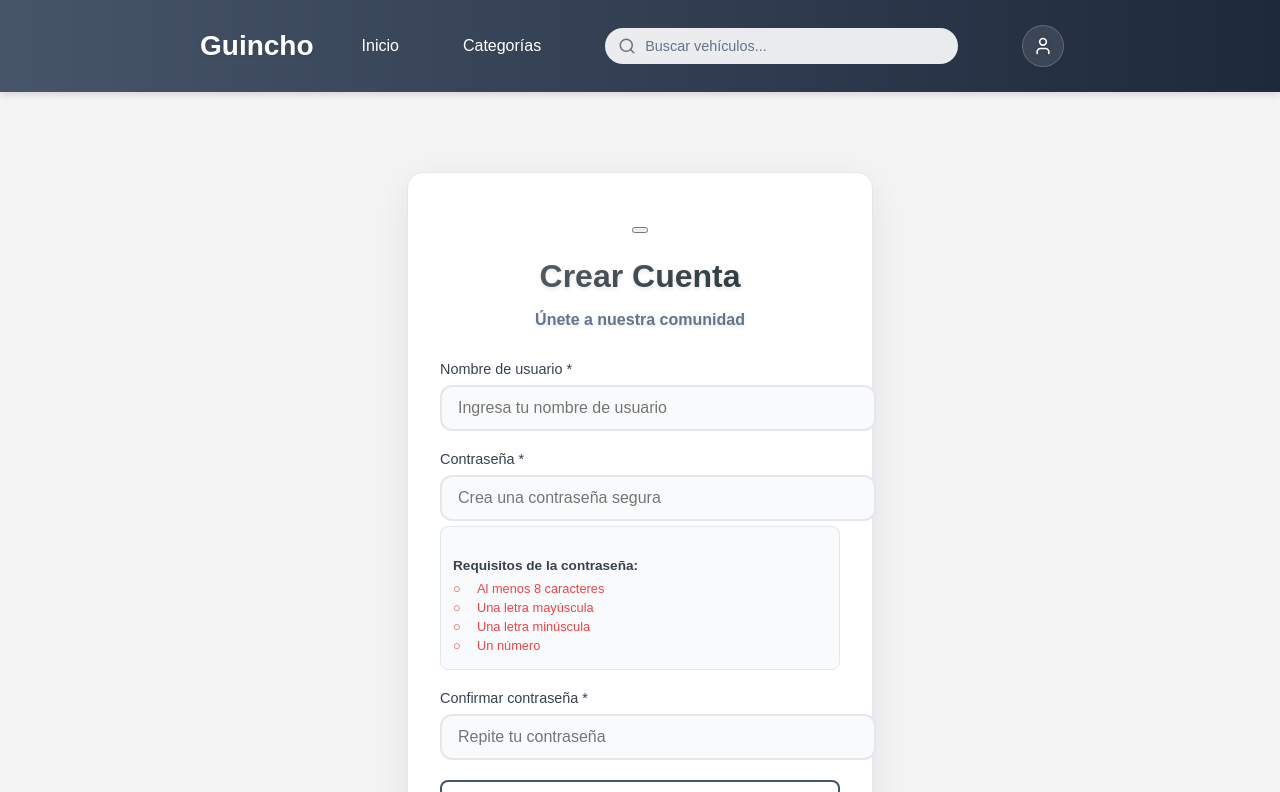
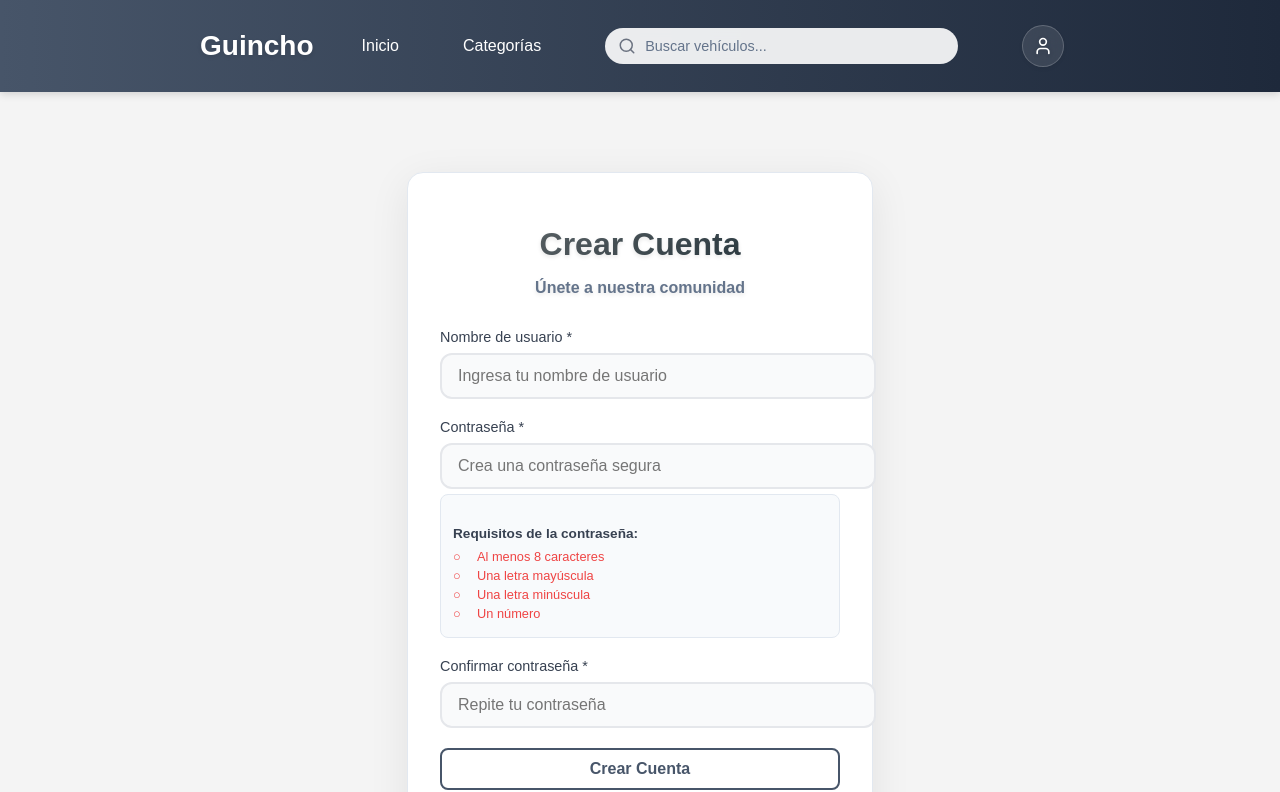
Before and after one commit to tobiasderene/guincho, a React (Create React App) app: page /registrarse in a window 1280 px wide. Shown: the top 792 px of the page. Built offline with nearby package versions, Linux system fonts and the light colour scheme.

Commit message:
register

```diff
--- a/src/pages/Register.jsx
+++ b/src/pages/Register.jsx
@@ -214,13 +214,6 @@ const Register = () => {
   return (
     <div className="login-container">
       <div className="logo">
-        <button
-          className="back-arrow"
-          onClick={handleBack}
-          title="Volver atrás"
-          type="button"
-        >
-        </button>
         <h1>Crear Cuenta</h1>
         <p>Únete a nuestra comunidad</p>
       </div>
```
